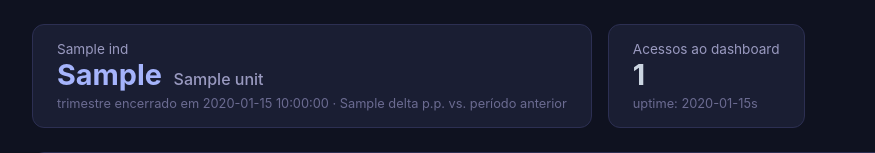
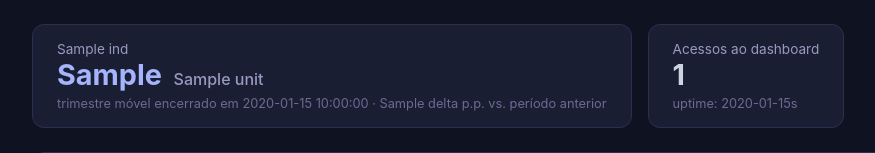
Before and after one commit to igorsribeiro/av2_DevOps, a Flask app: template app/templates/dashboard.html in a window 1280 px wide. Shown: the part 116-269 px from the top of the page, without its empty margins (0-875 px from the left). Run offline with Flask 3, Linux system fonts and the light colour scheme; the template is opened without the code that fills it: most values are stand-ins (such as "Sample title", 1, 10 or a date in 2020); some libraries are stand-ins or nearby versions.

Commit message:
Update date description in dashboard template

```diff
--- a/app/templates/dashboard.html
+++ b/app/templates/dashboard.html
@@ -26,7 +26,7 @@
         <span class="unit">{{ ind.unit }}</span>
       </span>
       <span class="meta">
-        {% if ind.latest_date %}trimestre encerrado em {{ ind.latest_date }}{% else %}sem dados ainda{% endif %}
+        {% if ind.latest_date %}trimestre móvel encerrado em {{ ind.latest_date }}{% else %}sem dados ainda{% endif %}
         {% if ind.delta is not none %}
           {# para desemprego: subir é ruim (vermelho), cair é bom (verde) #}
           · <span class="{{ 'down' if ind.delta > 0 else ('up' if ind.delta < 0 else '') }}">
```
